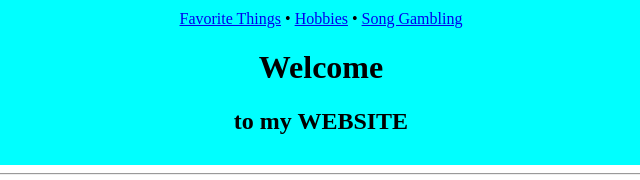
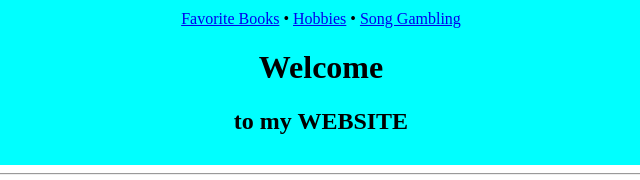
Before and after one commit to Gimphehe830/my-website, a plain HTML site: page index.html in a window 1280 px wide. Shown: the top 180 px of the page, 319-959 px from the left. Drawn offline with Linux system fonts and the light colour scheme.

Commit message:
Update index.html

```diff
--- a/index.html
+++ b/index.html
@@ -9,7 +9,7 @@
 <body>
 
 <header>
-    <a href="favthings.html">Favorite Things</a>
+    <a href="myfavBooks.html">Favorite Books</a>
     <a> • </a>
     <a href="hobbies.html">Hobbies</a>
     <a> • </a>
```
